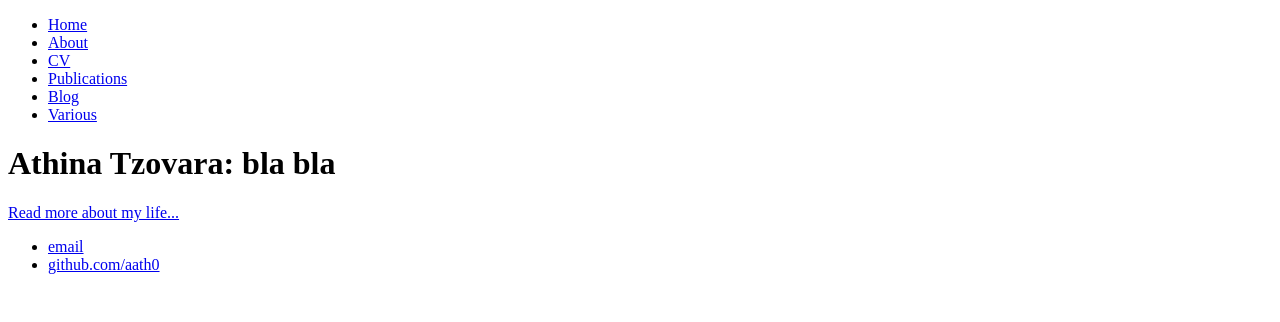
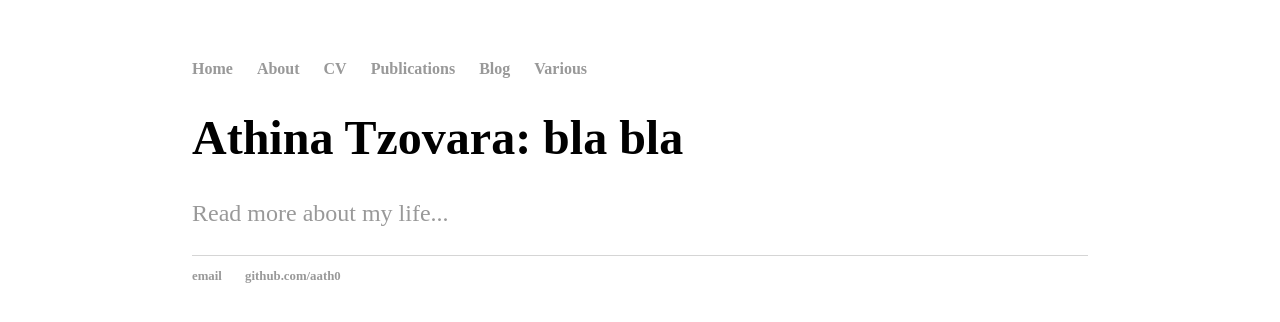
Before and after one commit to aath0/TryingOut, a Jekyll site: the page built from index.html, in a window 1280 px wide. Shown: the top 322 px of the page. Built offline with Jekyll 4.4.1, drawn with Linux system fonts in a browser that asks for light colours.

Commit message:
Update default.html

```diff
--- a/_layouts/default.html
+++ b/_layouts/default.html
@@ -3,8 +3,8 @@
 		<head>
 			<title>{{ page.title }}</title>
 			<!-- link to main stylesheet -->
-			<!--link rel="stylesheet" type="text/css" href="http://fonts.googleapis.com/css?family=Tangerine"-->
-			<link rel="stylesheet" type="text/css" href="http://fonts.googleapis.com/css?family=Ubuntu">
+
+			<link rel="stylesheet" type="text/css" href="/css/main.css">
 		</head>
 		<body>
 			<nav>
```
